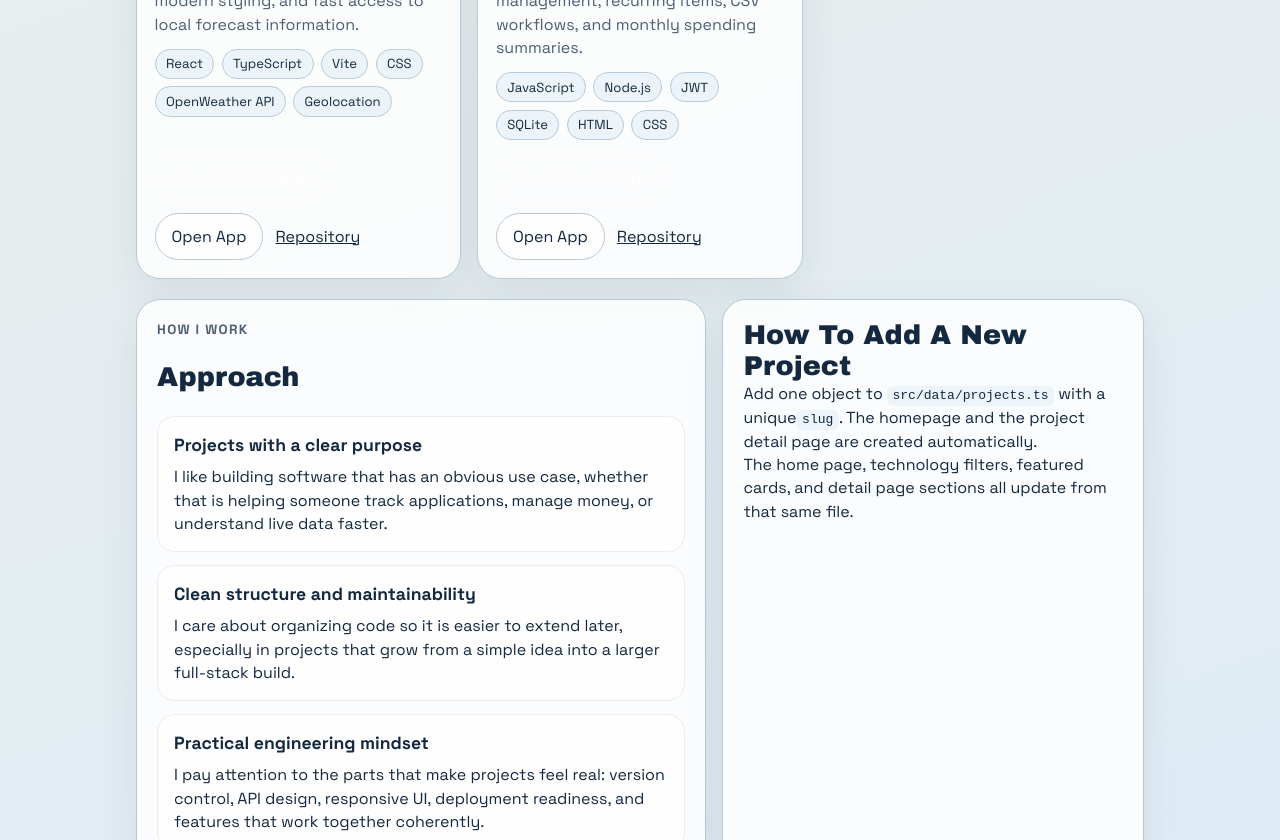
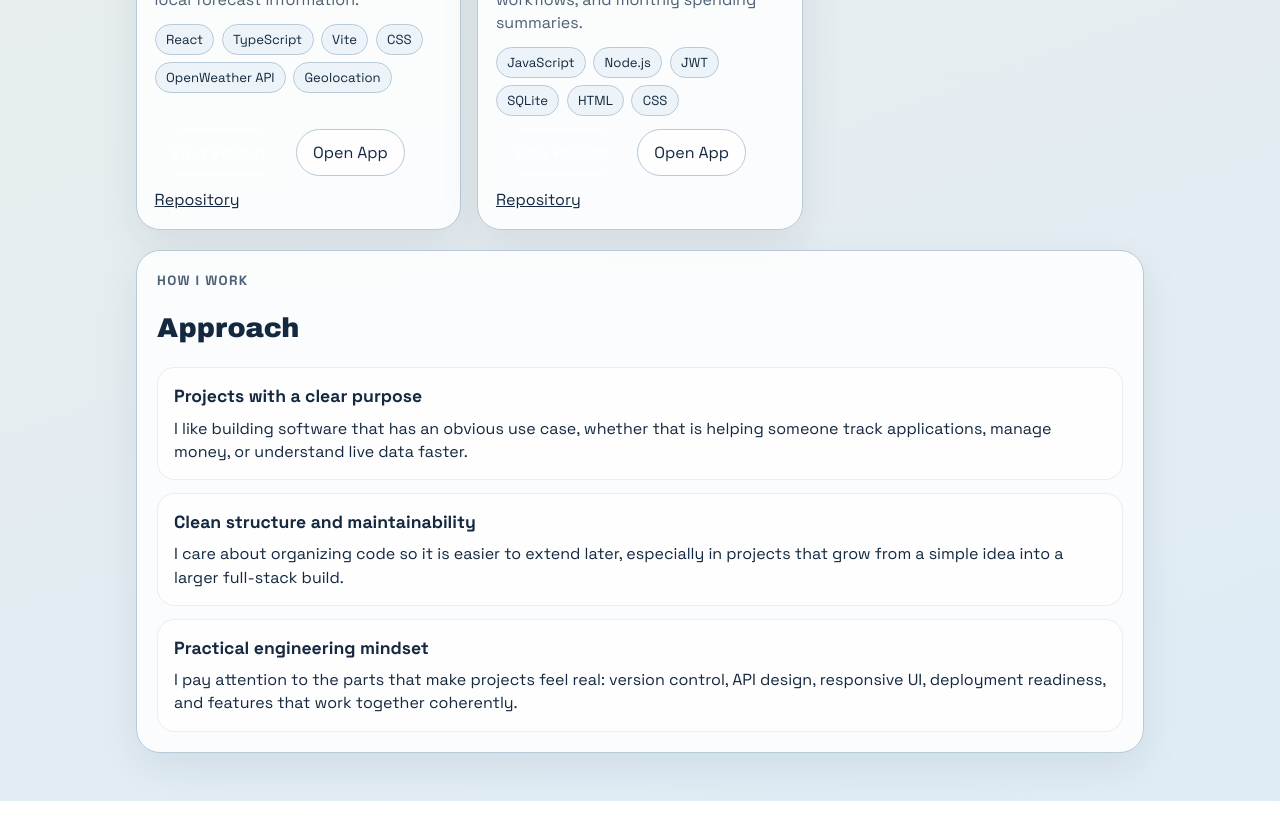
Before and after one commit to BDerkatz2/Braeden-Portfolio, a React (Vite) app: page / in a window 1280 px wide. Shown: the part 1960-2800 px from the top of the page. After the commit the page ends 2761 px from the top, so only its background shows below. Built offline with nearby package versions, Linux system fonts and the light colour scheme.

Commit message:
update project CTA, remove add-project section, and improve email link

```diff
--- a/src/App.css
+++ b/src/App.css
@@ -67,6 +67,13 @@
 .button-primary {
   background: var(--accent);
   color: #fff;
+  border-color: var(--accent);
+}
+
+.card-actions .button-primary,
+.card-actions .button-primary:visited {
+  color: #fff;
+  background: var(--accent);
   border-color: var(--accent);
 }
 
@@ -305,12 +312,6 @@
   margin-top: auto;
 }
 
-.two-column-grid {
-  display: grid;
-  grid-template-columns: minmax(0, 1.15fr) minmax(0, 0.85fr);
-  gap: 1rem;
-}
-
 .approach-panel {
   padding: 1.25rem;
 }
@@ -323,16 +324,6 @@
 
 .focus-card {
   padding: 1rem;
-}
-
-.add-project-note {
-  padding: 1.25rem;
-}
-
-.add-project-note code {
-  background: var(--chip);
-  border-radius: 0.35rem;
-  padding: 0.15rem 0.35rem;
 }
 
 .project-page {
--- a/src/App.tsx
+++ b/src/App.tsx
@@ -5,6 +5,7 @@ import { projects } from './data/projects'
 import { siteProfile } from './data/site'
 
 const siteName = siteProfile.siteTitle
+const emailHref = `mailto:${siteProfile.contactEmail}?subject=${encodeURIComponent('Portfolio inquiry')}`
 
 function normalizeRoute(route: string): string {
   const cleaned = route.trim().replace(/^#/, '').replace(/\/+$/, '')
@@ -92,7 +93,9 @@ function HomePage({ activeTechnology, onTechnologyChange }: HomePageProps) {
           <a href={siteProfile.linkedinUrl} target="_blank" rel="noreferrer">
             LinkedIn
           </a>
-          <a href={`mailto:${siteProfile.contactEmail}`}>Email</a>
+          <a href={emailHref} title={siteProfile.contactEmail} aria-label={`Email ${siteProfile.contactEmail}`}>
+            {siteProfile.contactEmail}
+          </a>
         </nav>
       </header>
 
@@ -186,7 +189,7 @@ function HomePage({ activeTechnology, onTechnologyChange }: HomePageProps) {
               </ul>
               <div className="card-actions">
                 <InternalLink href={`/projects/${project.slug}`} className="button button-primary">
-                  View Project Page
+                  View Project
                 </InternalLink>
                 {project.liveUrl ? (
                   <a href={project.liveUrl} target="_blank" rel="noreferrer" className="button">
@@ -202,7 +205,7 @@ function HomePage({ activeTechnology, onTechnologyChange }: HomePageProps) {
         </main>
       </section>
 
-      <section className="section-block two-column-grid">
+      <section className="section-block">
         <div className="panel approach-panel">
           <p className="eyebrow">How I Work</p>
           <h2>Approach</h2>
@@ -215,19 +218,6 @@ function HomePage({ activeTechnology, onTechnologyChange }: HomePageProps) {
             ))}
           </div>
         </div>
-
-        <section className="add-project-note panel" aria-labelledby="add-project-heading">
-        <h2 id="add-project-heading">How To Add A New Project</h2>
-        <p>
-          Add one object to <code>src/data/projects.ts</code> with a unique
-          <code>slug</code>. The homepage and the project detail page are created
-          automatically.
-        </p>
-          <p>
-            The home page, technology filters, featured cards, and detail page sections
-            all update from that same file.
-          </p>
-        </section>
       </section>
     </>
   )
```
